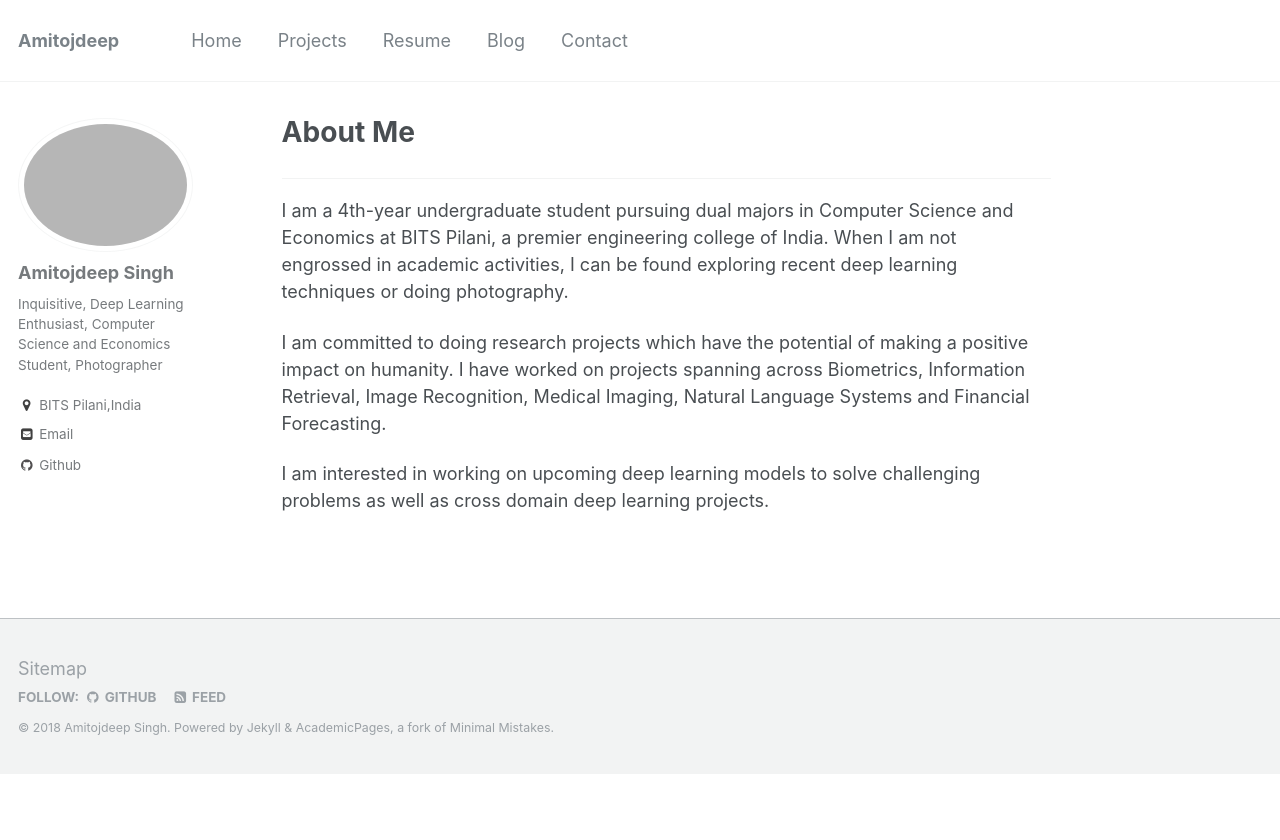
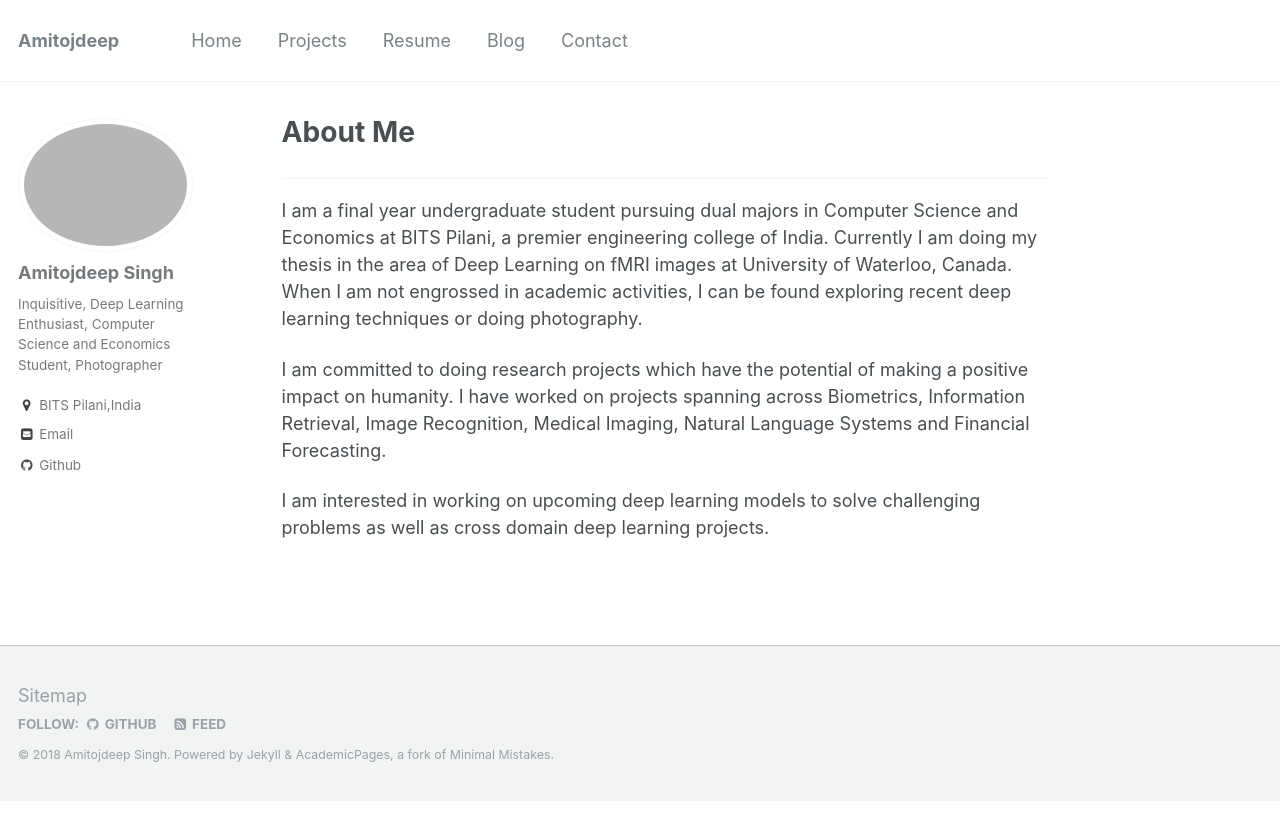
Before and after one commit to amitojdeep/amitojdeep.github.io, a Jekyll site: the page built from _pages/about.md, in a window 1280 px wide. Shown: the top 840 px of the page. Built offline with Jekyll 4.4.1, drawn with Linux system fonts in a browser that asks for light colours.

Commit message:
Update about.md

```diff
--- a/_pages/about.md
+++ b/_pages/about.md
@@ -6,7 +6,7 @@ author_profile: true
 redirect_from:
 ---
 ***
-I am a 4th-year undergraduate student pursuing dual majors in Computer Science and Economics at BITS Pilani, a premier engineering college of India. When I am not engrossed in academic activities, I can be found exploring recent deep learning techniques or doing photography.
+I am a final year undergraduate student pursuing dual majors in Computer Science and Economics at BITS Pilani, a premier engineering college of India. Currently I am doing my thesis in the area of Deep Learning on fMRI images at University of Waterloo, Canada. When I am not engrossed in academic activities, I can be found exploring recent deep learning techniques or doing photography.
 
 I am committed to doing research projects which have the potential of making a positive impact on humanity. I have worked on projects spanning across Biometrics, Information Retrieval, Image Recognition, Medical Imaging, Natural Language Systems and Financial Forecasting.
 
```
